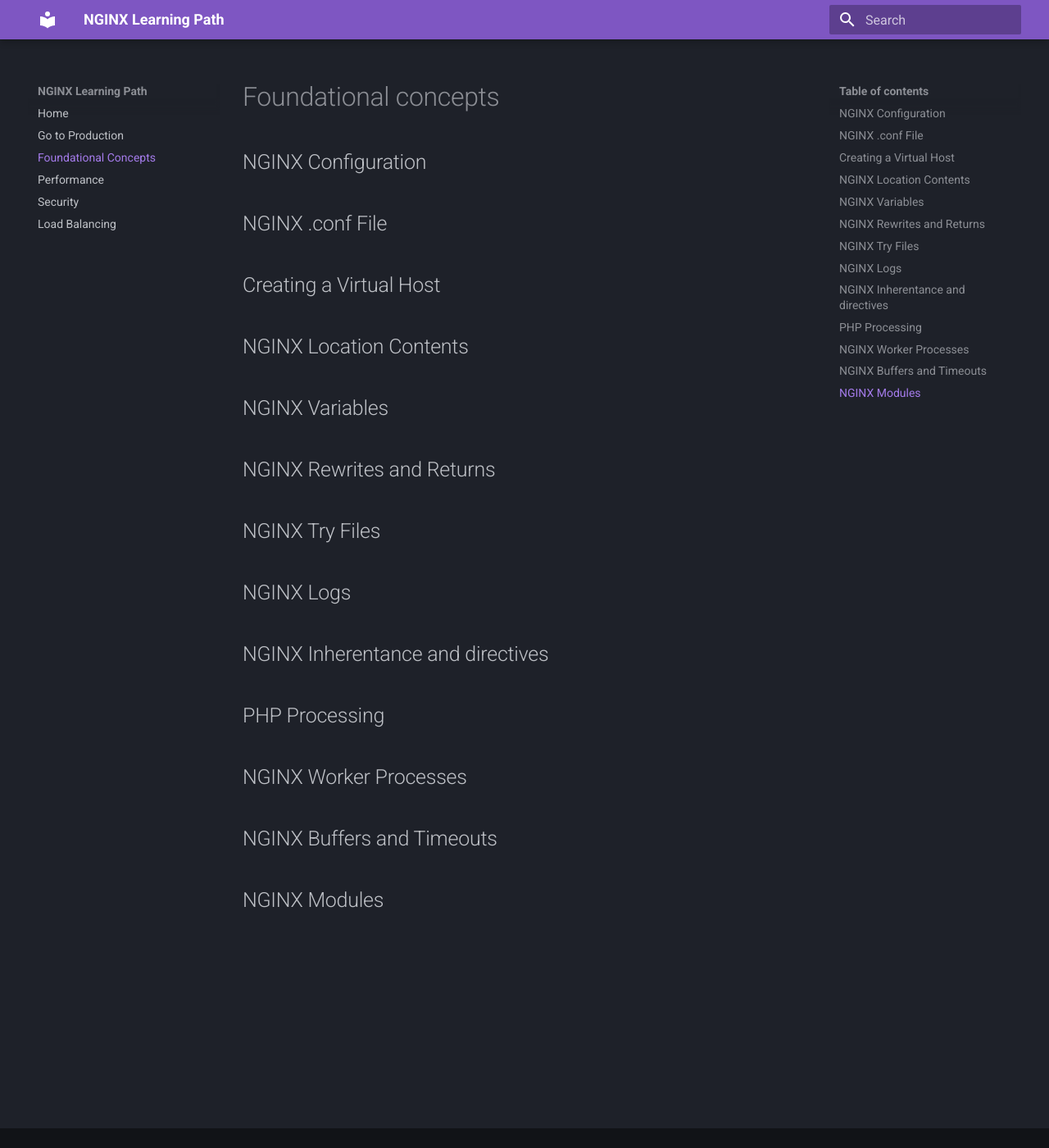
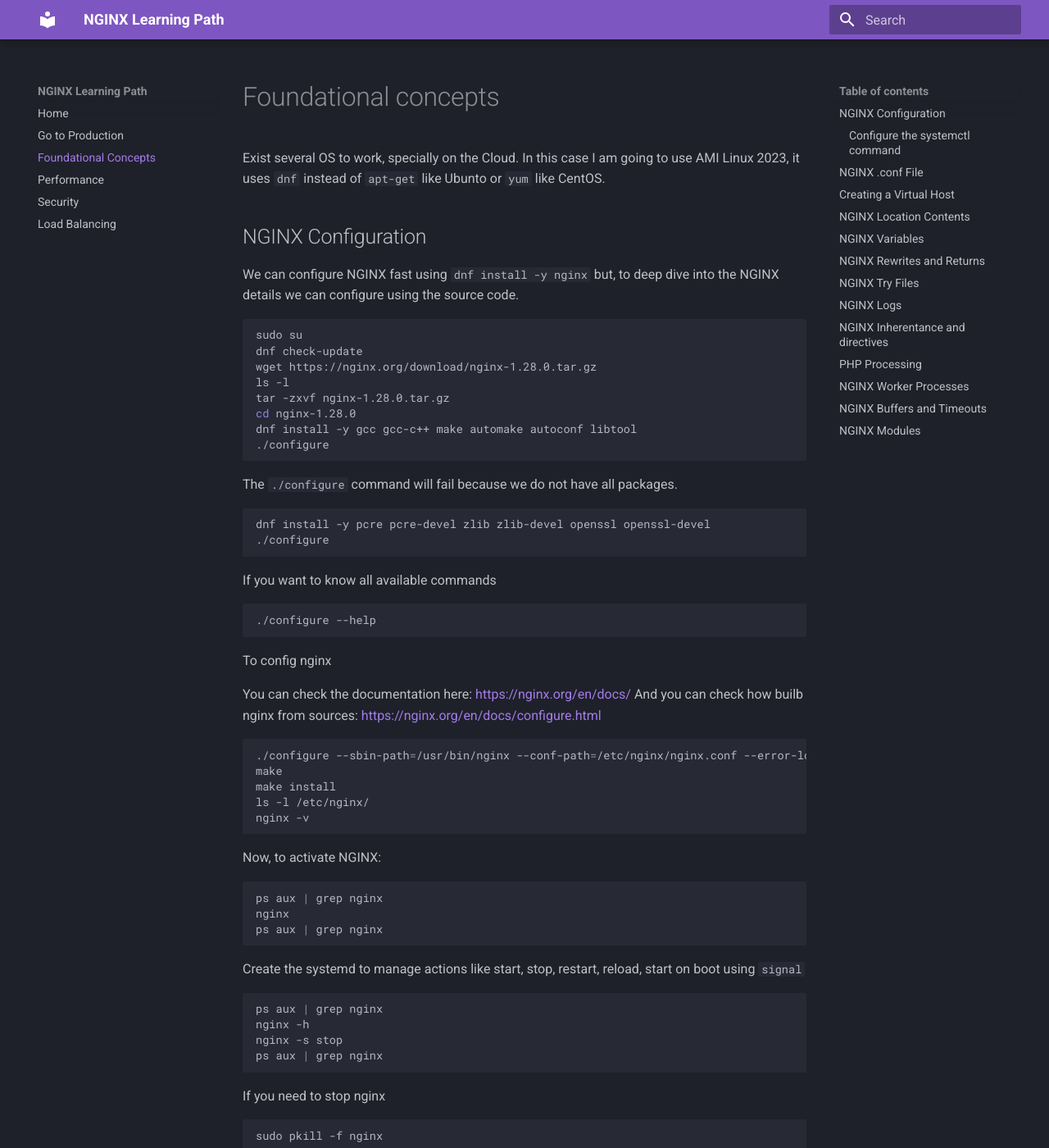
Before and after one commit to janobourian/nginx-learning-path, an MkDocs documentation site: the page built from docs/foundational.md, in a window 1280 px wide and 1400 px high. Shown: the whole window at 82% size. Built offline with MkDocs 1.6.1 and Material for MkDocs 9.7.7, drawn with Linux system fonts in a browser that asks for light colours; some of the changed text lies outside the part shown.

Commit message:
update[foundational]: section to configure the systemctl command

````diff
--- a/docs/foundational.md
+++ b/docs/foundational.md
@@ -1,6 +1,110 @@
 # Foundational concepts
 
+Exist several OS to work, specially on the Cloud. In this case I am going to use AMI Linux 2023, it uses `dnf` instead of `apt-get` like Ubunto or `yum` like CentOS.
+
 ## NGINX Configuration
+
+We can configure NGINX fast using `dnf install -y nginx` but, to deep dive into the NGINX details we can configure using the source code.
+
+```sh
+sudo su
+dnf check-update
+wget https://nginx.org/download/nginx-1.28.0.tar.gz
+ls -l
+tar -zxvf nginx-1.28.0.tar.gz
+cd nginx-1.28.0
+dnf install -y gcc gcc-c++ make automake autoconf libtool
+./configure
+```
+
+The `./configure` command will fail because we do not have all packages.
+
+```sh
+dnf install -y pcre pcre-devel zlib zlib-devel openssl openssl-devel
+./configure
+```
+
+If you want to know all available commands
+
+```sh
+./configure --help
+```
+
+To config nginx
+
+You can check the documentation here: https://nginx.org/en/docs/
+And you can check how builb nginx from sources: https://nginx.org/en/docs/configure.html
+
+```sh
+./configure --sbin-path=/usr/bin/nginx --conf-path=/etc/nginx/nginx.conf --error-log-path=/var/log/nginx/error.log --http-log-path=/var/log/nginx/access.log --with-pcre --pid-path=/var/run/nginx.pid --with-http_ssl_module
+make
+make install
+ls -l /etc/nginx/
+nginx -v
+```
+
+Now, to activate NGINX:
+
+```sh
+ps aux | grep nginx
+nginx
+ps aux | grep nginx
+```
+
+Create the systemd to manage actions like start, stop, restart, reload, start on boot using `signal`
+
+```bash
+ps aux | grep nginx
+nginx -h
+nginx -s stop
+ps aux | grep nginx
+```
+
+If you need to stop nginx
+
+```sh
+sudo pkill -f nginx
+```
+
+### Configure the systemctl command
+
+You should go to `/lib/systemd/system/nginx.service` and put this:
+
+```bash
+touch /lib/systemd/system/nginx.service
+nano /lib/systemd/system/nginx.service
+```
+
+You should put the below script on `nginx.service`
+
+```sh
+[Unit]
+Description=The NGINX HTTP and reverse proxy server
+After=syslog.target network.target remote-fs.target nss-lookup.target
+
+[Service]
+Type=forking
+PIDFile=/var/run/nginx.pid
+ExecStartPre=/usr/bin/nginx -t
+ExecStart=/usr/bin/nginx
+ExecReload=/bin/kill -s HUP $MAINPID
+ExecStop=/bin/kill -s QUIT $MAINPID
+PrivateTmp=true
+
+[Install]
+WantedBy=multi-user.target
+```
+
+Now you can start to use systemd
+
+```bash
+systemctl start nginx
+systemctl status nginx
+systemctl stop nginx
+systemctl enable nginx
+systemctl start nginx
+systemctl reload nginx
+```
 
 ## NGINX .conf File
 
````
Also changed, not shown: docs/production.md (+4 -0 lines).
